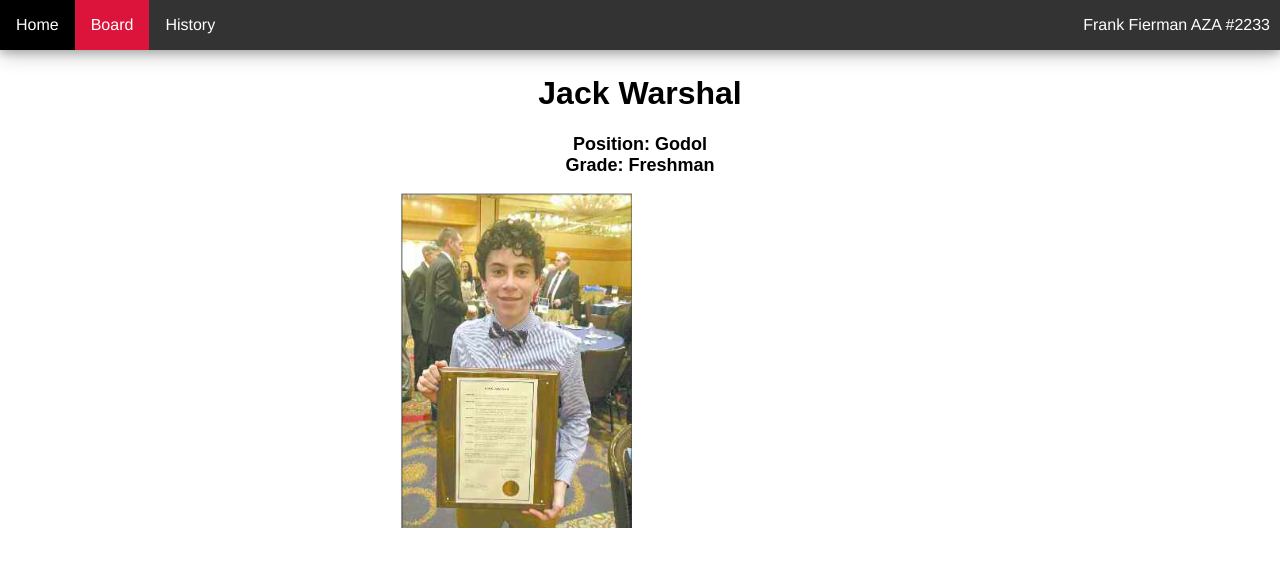
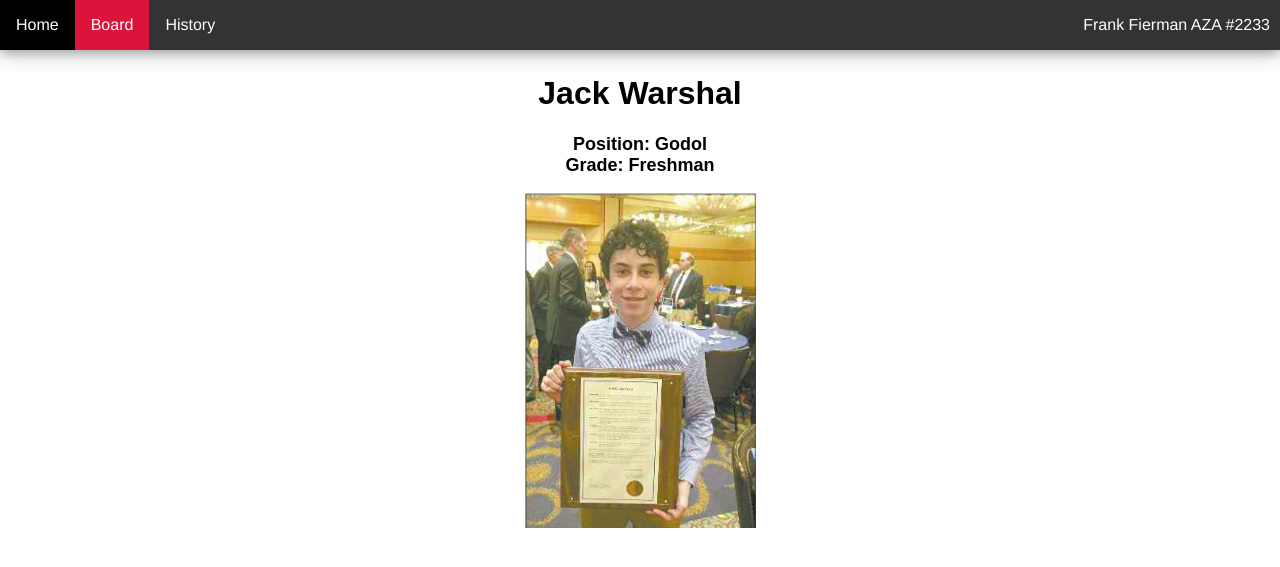
Before and after one commit to fiermanmazkir/fiermanmazkir.github.io, a Jekyll site: the page built from board/bios/JackWarshal.md, in a window 1280 px wide. Shown: the top 567 px of the page. Built offline with Jekyll 4.4.1, drawn with Linux system fonts in a browser that asks for light colours; comment, search, counter and statistics services are not loaded.

```diff
--- a/board/bios/JackWarshal.md
+++ b/board/bios/JackWarshal.md
@@ -12,7 +12,7 @@ font-family: Arial;
 text-align: center;
 }
 
-div.maintext {
+/*div.maintext {
     -webkit-column-count: 2;
     -moz-column-count: 2;
     column-count: 2;
@@ -26,7 +26,7 @@ img {
 
 p {
     -webkit-column-span: 1;
-    column-span: 1;
+    column-span: 1;*/
 </style>
 
 
```
